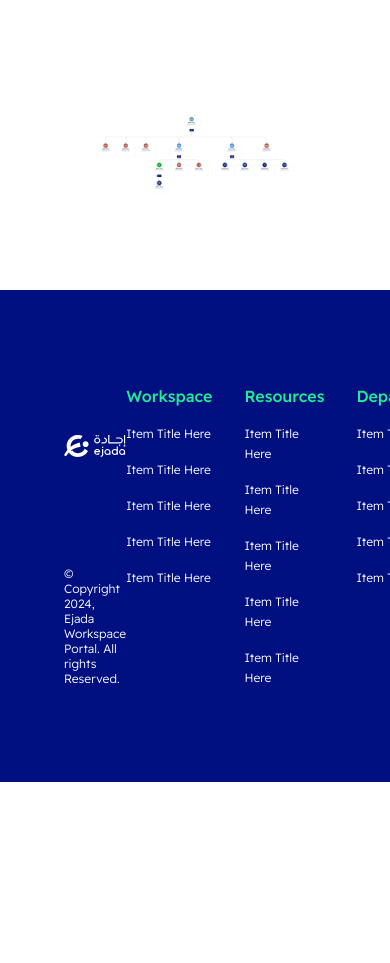
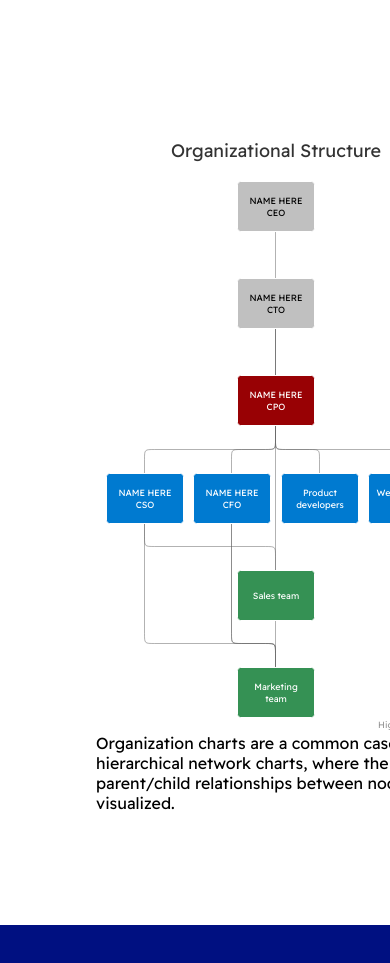
Before and after one commit to malhaniah/ejada-workspace, a plain HTML site: page organizational.html in a window 390 px wide. Shown: the part 1690-2653 px from the top of the page. Before the commit the page ends 2472 px from the top, so only its background shows below. Drawn offline with nearby package versions, Linux system fonts and the light colour scheme.

Commit message:
org charts

```diff
--- a/css/style.css
+++ b/css/style.css
@@ -917,3 +917,69 @@ footer {
     max-width: 100%;
   }
 }
+
+.highcharts-figure,
+.highcharts-data-table table {
+    min-width: 360px;
+
+    margin: 1em auto;
+}
+
+.highcharts-data-table table {
+    font-family: Verdana, sans-serif;
+    border-collapse: collapse;
+    border: 1px solid #ebebeb;
+    margin: 10px auto;
+    text-align: center;
+    width: 100%;
+    max-width: 500px;
+}
+
+.highcharts-data-table caption {
+    padding: 1em 0;
+    font-size: 1.2em;
+    color: #555;
+}
+
+.highcharts-data-table th {
+    font-weight: 600;
+    padding: 0.5em;
+}
+
+.highcharts-data-table td,
+.highcharts-data-table th,
+.highcharts-data-table caption {
+    padding: 0.5em;
+}
+
+.highcharts-data-table thead tr,
+.highcharts-data-table tr:nth-child(even) {
+    background: #f8f8f8;
+}
+
+.highcharts-data-table tr:hover {
+    background: #f1f7ff;
+}
+
+#container h4 {
+    text-transform: none;
+    font-size: 14px;
+    font-weight: normal;
+}
+
+#container p {
+    font-size: 13px;
+    line-height: 16px;
+}
+
+@media screen and (max-width: 600px) {
+    #container h4 {
+        font-size: 2.3vw;
+        line-height: 3vw;
+    }
+
+    #container p {
+        font-size: 2.3vw;
+        line-height: 3vw;
+    }
+}
--- a/js/index.js
+++ b/js/index.js
@@ -89,5 +89,132 @@
 })();
 
 (function toggleShow() {
-  $(".new-document-wrapper").hide()
-})()
+  $(".new-document-wrapper").hide();
+})();
+
+Highcharts.chart("container", {
+  chart: {
+    height: 600,
+    inverted: true,
+  },
+
+  title: {
+    text: "Organizational Structure",
+  },
+
+  accessibility: {
+    point: {
+      descriptionFormat:
+        "{add index 1}. {toNode.name}" +
+        "{#if (ne toNode.name toNode.id)}, {toNode.id}{/if}, " +
+        "reports to {fromNode.id}",
+    },
+  },
+
+  series: [
+    {
+      type: "organization",
+      name: "Ejada",
+      data: [
+        ["CEO", "CTO"],
+        ["CTO", "CPO"],
+        ["CPO", "CTO"],
+        ["CPO", "CPO"],
+        ["CPO", "CSO"],
+        ["CPO", "HR"],
+        ["CPO", "Product"],
+        ["CPO", "Web"],
+        ["CSO", "Sales"],
+        ["HR", "Market"],
+        ["CSO", "Market"],
+        ["HR", "Market"],
+        ["CTO", "Market"],
+      ],
+      levels: [
+        {
+          level: 0,
+          color: "silver",
+          dataLabels: {
+            color: "black",
+          },
+        },
+        {
+          level: 1,
+          color: "silver",
+          dataLabels: {
+            color: "black",
+          },
+          height: 25,
+        },
+        {
+          level: 2,
+          color: "#980104",
+        },
+        {
+          level: 4,
+          color: "#359154",
+        },
+      ],
+      nodes: [
+        {
+          id: "CEO",
+          title: "CEO",
+          name: "NAME HERE",
+        },
+        {
+          id: "HR",
+          title: "CFO",
+          name: "NAME HERE",
+          color: "#007ad0",
+        },
+        {
+          id: "CTO",
+          title: "CTO",
+          name: "NAME HERE",
+        },
+        {
+          id: "CPO",
+          title: "CPO",
+          name: "NAME HERE",
+        },
+        {
+          id: "CSO",
+          title: "CSO",
+          name: "NAME HERE",
+        },
+        {
+          id: "Product",
+          name: "Product developers",
+        },
+        {
+          id: "Web",
+          name: "Web devs, sys admin",
+        },
+        {
+          id: "Sales",
+          name: "Sales team",
+        },
+        {
+          id: "Market",
+          name: "Marketing team",
+          column: 5,
+        },
+      ],
+      colorByPoint: false,
+      color: "#007ad0",
+      dataLabels: {
+        color: "white",
+      },
+      borderColor: "white",
+      nodeWidth: "50",
+    },
+  ],
+  tooltip: {
+    outside: false,
+  },
+  exporting: {
+    allowHTML: false,
+    sourceWidth: 800,
+    sourceHeight: 600,
+  },
+});
--- a/organizational.html
+++ b/organizational.html
@@ -5,8 +5,12 @@
     <meta name="viewport" content="width=device-width, initial-scale=1.0" />
     <title>Ejada Workspace</title>
     <link rel="stylesheet" href="./css/style.css" />
+    <script src="https://code.highcharts.com/highcharts.js"></script>
+    <script src="https://code.highcharts.com/modules/sankey.js"></script>
+    <script src="https://code.highcharts.com/modules/organization.js"></script>
+    <script src="https://code.highcharts.com/modules/exporting.js"></script>
+    <script src="https://code.highcharts.com/modules/accessibility.js"></script>
   </head>
-
   <body>
     <header>
       <div class="sharepoint">
@@ -157,7 +161,13 @@
         </div>
       </div>
 
-      <img src="/assets/images/digram.png" alt="">
+      <figure class="highcharts-figure">
+        <div id="container"></div>
+        <p class="highcharts-description">
+          Organization charts are a common case of hierarchical network charts,
+          where the parent/child relationships between nodes are visualized.
+        </p>
+      </figure>
     </main>
     <footer>
       <div class="brand">
```
